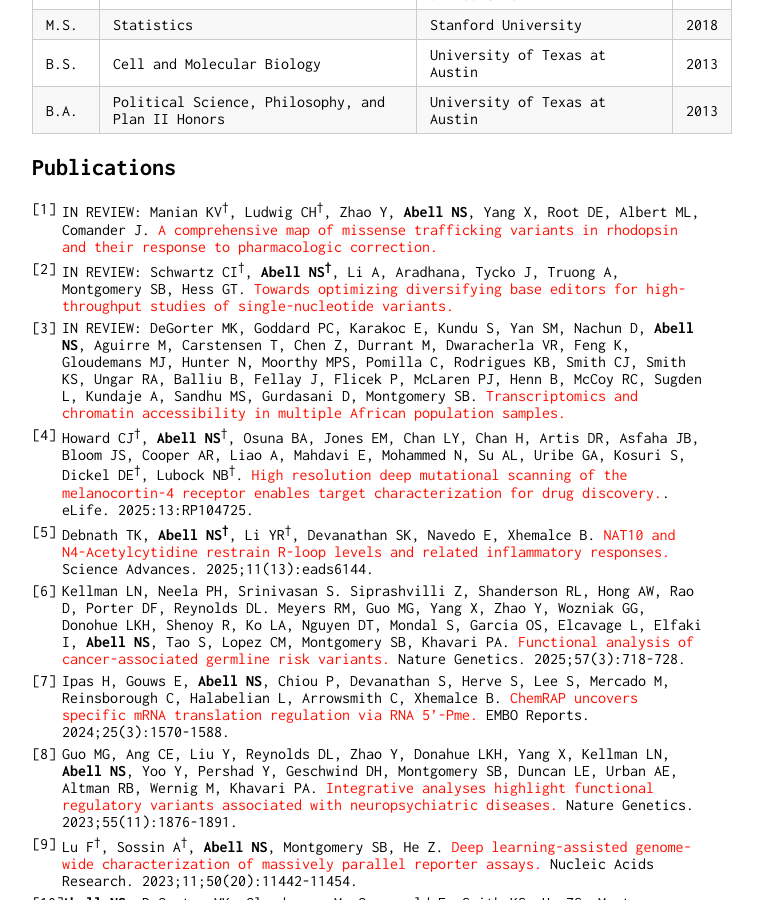
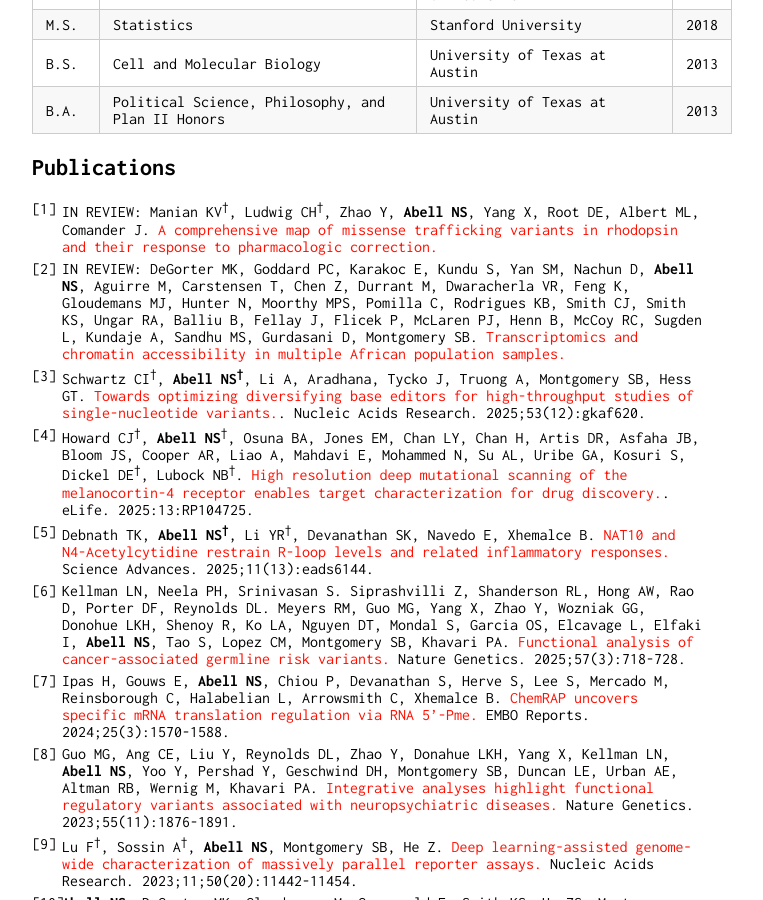
Before and after one commit to nsabell/nsabell.github.io, a Jekyll site: the page built from index.md, in a window 1280 px wide and 900 px high, scrolled down 650 px. Shown: the whole window, without its empty margins (258-1021 px from the left). Built offline with Jekyll 4.4.1, drawn with Linux system fonts in a browser that asks for light colours; our own code applies the rules of GitHub Pages for plain Markdown files.

Commit message:
paper updates

```diff
--- a/index.md
+++ b/index.md
@@ -22,8 +22,8 @@ Computational and statistical genomics, functional and experimental human genomi
 
 ## Publications
 0. IN REVIEW: Manian KV<sup>&dagger;</sup>, Ludwig CH<sup>&dagger;</sup>, Zhao Y, **Abell NS**, Yang X, Root DE, Albert ML, Comander J. [A comprehensive map of missense trafficking variants in rhodopsin and their response to pharmacologic correction.](https://www.biorxiv.org/content/10.1101/2025.02.27.640335v1)
-0. IN REVIEW: Schwartz CI<sup>&dagger;</sup>, **Abell NS<sup>&dagger;</sup>**, Li A, Aradhana, Tycko J, Truong A, Montgomery SB, Hess GT. [Towards optimizing diversifying base editors for high-throughput studies of single-nucleotide variants.](https://www.biorxiv.org/content/10.1101/2024.11.18.621003v1)
 0. IN REVIEW: DeGorter MK, Goddard PC, Karakoc E, Kundu S, Yan SM, Nachun D, **Abell NS**, Aguirre M, Carstensen T, Chen Z, Durrant M, Dwaracherla VR, Feng K, Gloudemans MJ, Hunter N, Moorthy MPS, Pomilla C, Rodrigues KB, Smith CJ, Smith KS, Ungar RA, Balliu B, Fellay J, Flicek P, McLaren PJ, Henn B, McCoy RC, Sugden L, Kundaje A, Sandhu MS, Gurdasani D, Montgomery SB. [Transcriptomics and chromatin accessibility in multiple African population samples.](https://www.biorxiv.org/content/10.1101/2023.11.04.564839v1)
+0. Schwartz CI<sup>&dagger;</sup>, **Abell NS<sup>&dagger;</sup>**, Li A, Aradhana, Tycko J, Truong A, Montgomery SB, Hess GT. [Towards optimizing diversifying base editors for high-throughput studies of single-nucleotide variants.](https://pubmed.ncbi.nlm.nih.gov/40613705/). Nucleic Acids Research. 2025;53(12):gkaf620.
 0. Howard CJ<sup>&dagger;</sup>, **Abell NS**<sup>&dagger;</sup>, Osuna BA, Jones EM, Chan LY, Chan H, Artis DR, Asfaha JB, Bloom JS, Cooper AR, Liao A, Mahdavi E, Mohammed N, Su AL, Uribe GA, Kosuri S, Dickel DE<sup>&dagger;</sup>, Lubock NB<sup>&dagger;</sup>. [High resolution deep mutational scanning of the melanocortin-4 receptor enables target characterization for drug discovery.](https://pubmed.ncbi.nlm.nih.gov/40202051/). eLife. 2025:13:RP104725.
 0. Debnath TK, **Abell NS<sup>&dagger;</sup>**, Li YR<sup>&dagger;</sup>, Devanathan SK, Navedo E, Xhemalce B. [NAT10 and N4-Acetylcytidine restrain R-loop levels and related inflammatory responses.](https://pubmed.ncbi.nlm.nih.gov/40138394/) Science Advances. 2025;11(13):eads6144.
 0. Kellman LN, Neela PH, Srinivasan S. Siprashvilli Z, Shanderson RL, Hong AW, Rao D, Porter DF, Reynolds DL. Meyers RM, Guo MG, Yang X, Zhao Y, Wozniak GG, Donohue LKH, Shenoy R, Ko LA, Nguyen DT, Mondal S, Garcia OS, Elcavage L, Elfaki I, **Abell NS**, Tao S, Lopez CM, Montgomery SB, Khavari PA. [Functional analysis of cancer-associated germline risk variants.](https://pubmed.ncbi.nlm.nih.gov/39962238/) Nature Genetics. 2025;57(3):718-728.
```
